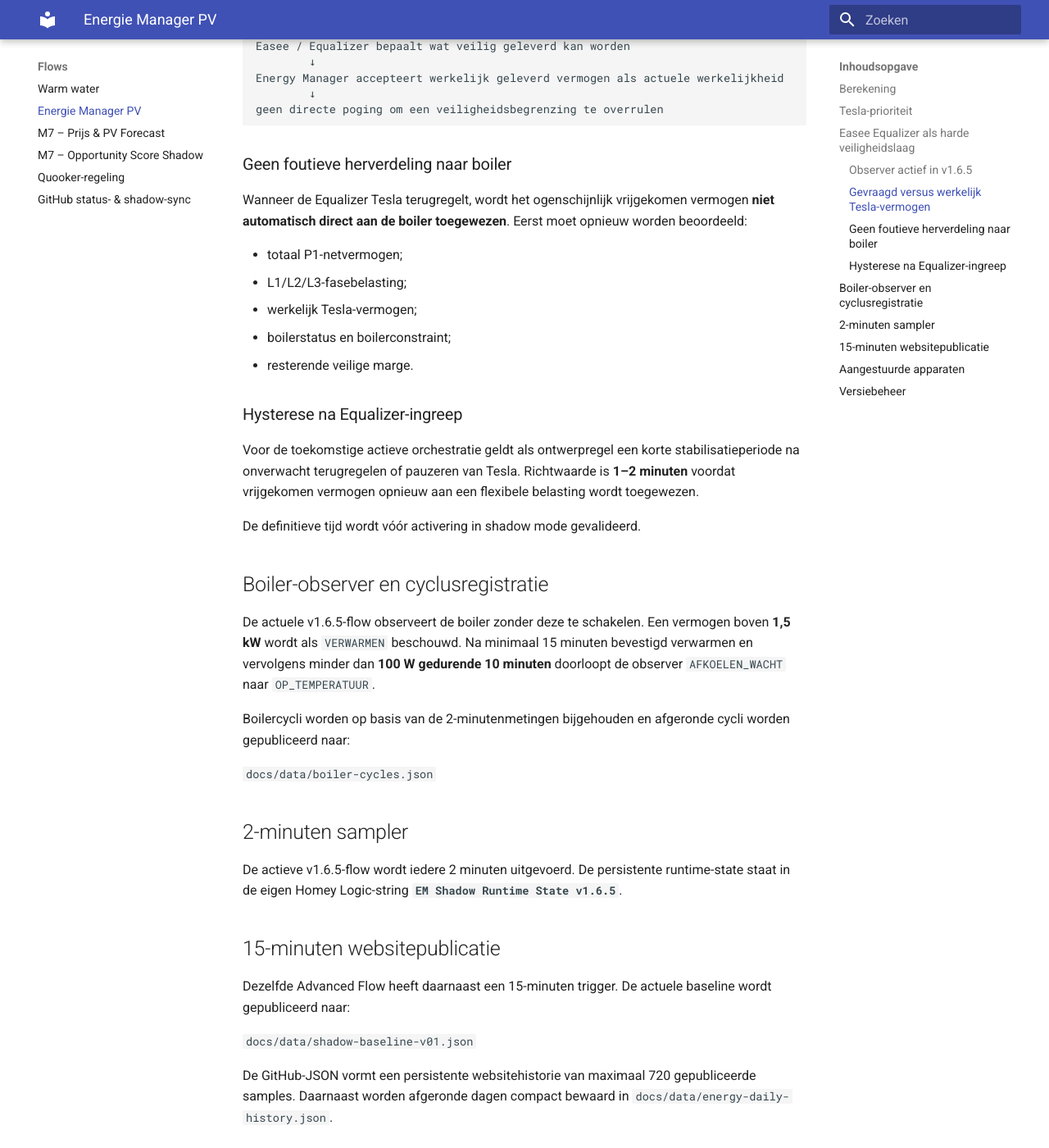
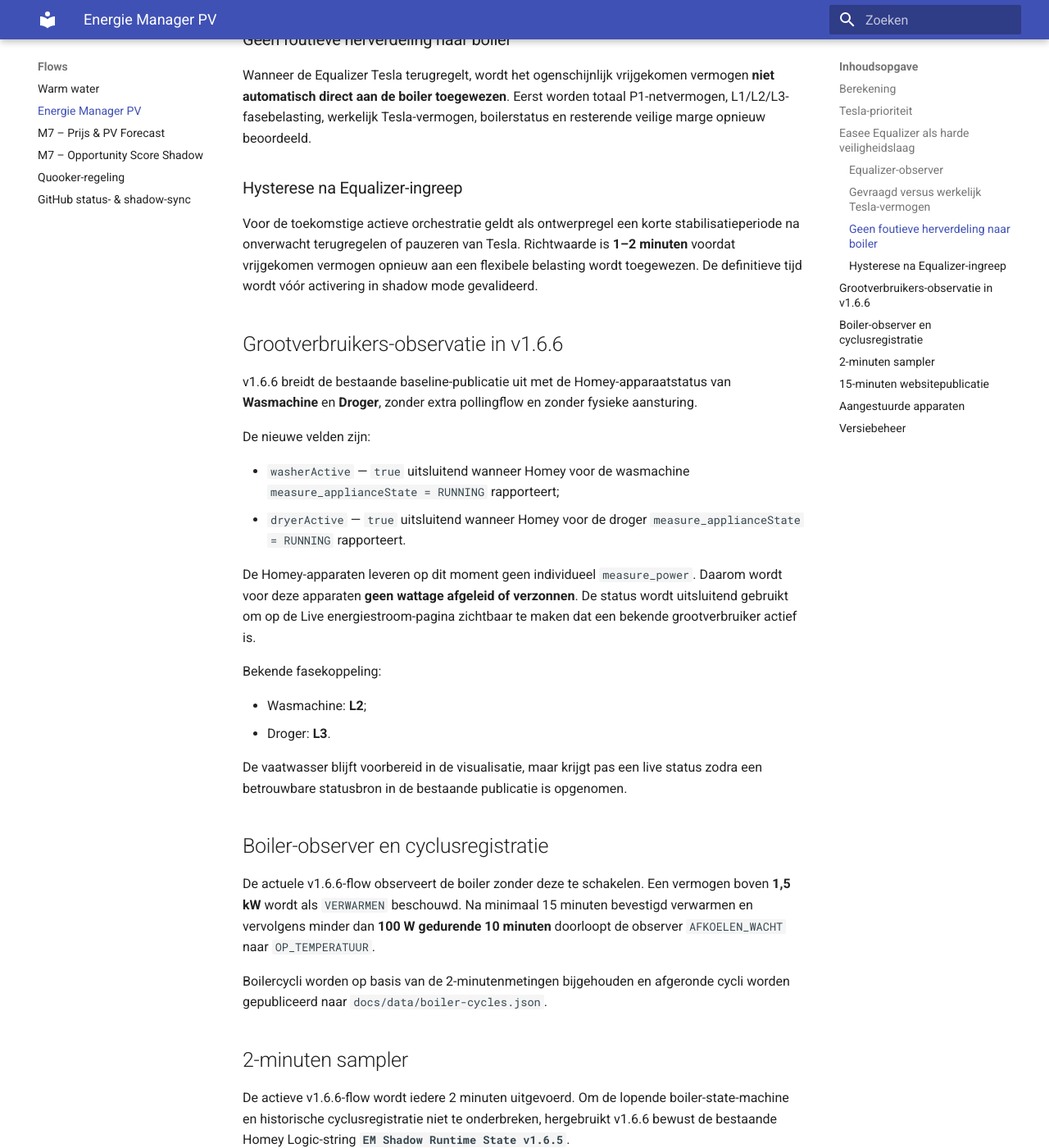
Before and after one commit to OnsKasteeltje/homey-energy-manual, an MkDocs documentation site: the page built from docs/energie-manager.md, in a window 1280 px wide and 1400 px high, scrolled down 2891 px. Shown: the whole window at 82% size. Built offline with MkDocs 1.6.1 and Material for MkDocs 9.7.7, drawn with Linux system fonts in a browser that asks for light colours; some of the changed text lies outside the part shown.

Commit message:
docs: update Energy Manager to v1.6.6

```diff
--- a/docs/energie-manager.md
+++ b/docs/energie-manager.md
@@ -2,10 +2,10 @@
 
 **Modus:** Shadow / read-only
 **Homey-status:** 🟢 Actief
-**Actieve flow:** `Energie Manager PV - Shadow Mode v1.6.5`
-**Voorgaande flow:** `Energie Manager PV - Shadow Mode v1.6.4` — 🔴 Inactief
+**Actieve flow:** `Energie Manager PV - Shadow Mode v1.6.6`
+**Voorgaande flow:** `Energie Manager PV - Shadow Mode v1.6.5` — 🔴 Inactief
 
-De actuele v1.6.5-flow is in Homey ingeschakeld. De flow werkt volledig in shadow/read-only-modus en stuurt geen Tesla, laadpaal of boiler aan. Hij observeert en berekent de gewenste energiesturing, houdt de boilerstatus en boilercycli bij, observeert de Easee/Equalizer-context en publiceert meetdata naar GitHub.
+De actuele v1.6.6-flow is in Homey ingeschakeld. De flow werkt volledig in shadow/read-only-modus en stuurt geen Tesla, laadpaal, boiler, wasmachine of droger aan. Hij observeert en berekent de gewenste energiesturing, houdt de boilerstatus en boilercycli bij, observeert de Easee/Equalizer-context en publiceert meetdata naar GitHub.
 
 ## Berekening
 
@@ -47,9 +47,9 @@
 
 Wanneer bijvoorbeeld tijdens Tesla-laden een oven of andere grote belasting wordt ingeschakeld, mag de Equalizer de Tesla-laadstroom zelfstandig verlagen of het laden pauzeren om overbelasting te voorkomen.
 
-### Observer actief in v1.6.5
+### Equalizer-observer
 
-v1.6.5 voegt deze observatie daadwerkelijk toe zonder de laadpaal aan te sturen. Iedere run registreert aanvullend:
+De observer registreert iedere run:
 
 - totaal P1-vermogen;
 - **P1 L1, L2 en L3 afzonderlijk**;
@@ -68,16 +68,13 @@
 | `LIMITED` | Tesla laadt werkelijk, ≥6 A target is zichtbaar en minder dan 82% van het daarbij horende 3-fase vermogen wordt geleverd |
 | `PAUSED_OR_BLOCKED` | ≥6 A target zichtbaar, maar de laadstatus is gepauzeerd; dit wordt **niet automatisch** aan de Equalizer toegeschreven |
 
-De eerste v1.6.5-run is technisch geslaagd. Daarbij werden onder andere **L1/L2/L3**, Easee-target en werkelijk Tesla-vermogen gepubliceerd. De Tesla stond op dat moment `plugged_in_paused`, zodat terecht `PAUSED_OR_BLOCKED` is geregistreerd. Een echte `LIMITED`-situatie moet nog worden gevalideerd tijdens een laadsessie waarin de Equalizer aantoonbaar terugregelt.
+Een echte `LIMITED`-situatie moet nog worden gevalideerd tijdens een laadsessie waarin de Equalizer aantoonbaar terugregelt.
 
 ### Gevraagd versus werkelijk Tesla-vermogen
 
-De Energy Manager maakt hiermee expliciet onderscheid tussen:
+De Energy Manager maakt expliciet onderscheid tussen **gevraagde laadstroom / doelvermogen** en **werkelijke laadstroom / werkelijk vermogen** dat Easee na load balancing daadwerkelijk levert.
 
-- **gevraagde laadstroom / doelvermogen**;
-- **werkelijke laadstroom / werkelijk vermogen** dat Easee na load balancing daadwerkelijk levert.
-
-De nieuwe Flow-tags zijn:
+De Flow-tags zijn:
 
 - `EM Shadow Tesla gevraagd A`;
 - `EM Shadow Tesla werkelijk A est`;
@@ -99,44 +96,50 @@
 
 ### Geen foutieve herverdeling naar boiler
 
-Wanneer de Equalizer Tesla terugregelt, wordt het ogenschijnlijk vrijgekomen vermogen **niet automatisch direct aan de boiler toegewezen**. Eerst moet opnieuw worden beoordeeld:
-
-- totaal P1-netvermogen;
-- L1/L2/L3-fasebelasting;
-- werkelijk Tesla-vermogen;
-- boilerstatus en boilerconstraint;
-- resterende veilige marge.
+Wanneer de Equalizer Tesla terugregelt, wordt het ogenschijnlijk vrijgekomen vermogen **niet automatisch direct aan de boiler toegewezen**. Eerst worden totaal P1-netvermogen, L1/L2/L3-fasebelasting, werkelijk Tesla-vermogen, boilerstatus en resterende veilige marge opnieuw beoordeeld.
 
 ### Hysterese na Equalizer-ingreep
 
-Voor de toekomstige actieve orchestratie geldt als ontwerpregel een korte stabilisatieperiode na onverwacht terugregelen of pauzeren van Tesla. Richtwaarde is **1–2 minuten** voordat vrijgekomen vermogen opnieuw aan een flexibele belasting wordt toegewezen.
+Voor de toekomstige actieve orchestratie geldt als ontwerpregel een korte stabilisatieperiode na onverwacht terugregelen of pauzeren van Tesla. Richtwaarde is **1–2 minuten** voordat vrijgekomen vermogen opnieuw aan een flexibele belasting wordt toegewezen. De definitieve tijd wordt vóór activering in shadow mode gevalideerd.
 
-De definitieve tijd wordt vóór activering in shadow mode gevalideerd.
+## Grootverbruikers-observatie in v1.6.6
+
+v1.6.6 breidt de bestaande baseline-publicatie uit met de Homey-apparaatstatus van **Wasmachine** en **Droger**, zonder extra pollingflow en zonder fysieke aansturing.
+
+De nieuwe velden zijn:
+
+- `washerActive` — `true` uitsluitend wanneer Homey voor de wasmachine `measure_applianceState = RUNNING` rapporteert;
+- `dryerActive` — `true` uitsluitend wanneer Homey voor de droger `measure_applianceState = RUNNING` rapporteert.
+
+De Homey-apparaten leveren op dit moment geen individueel `measure_power`. Daarom wordt voor deze apparaten **geen wattage afgeleid of verzonnen**. De status wordt uitsluitend gebruikt om op de Live energiestroom-pagina zichtbaar te maken dat een bekende grootverbruiker actief is.
+
+Bekende fasekoppeling:
+
+- Wasmachine: **L2**;
+- Droger: **L3**.
+
+De vaatwasser blijft voorbereid in de visualisatie, maar krijgt pas een live status zodra een betrouwbare statusbron in de bestaande publicatie is opgenomen.
 
 ## Boiler-observer en cyclusregistratie
 
-De actuele v1.6.5-flow observeert de boiler zonder deze te schakelen. Een vermogen boven **1,5 kW** wordt als `VERWARMEN` beschouwd. Na minimaal 15 minuten bevestigd verwarmen en vervolgens minder dan **100 W gedurende 10 minuten** doorloopt de observer `AFKOELEN_WACHT` naar `OP_TEMPERATUUR`.
+De actuele v1.6.6-flow observeert de boiler zonder deze te schakelen. Een vermogen boven **1,5 kW** wordt als `VERWARMEN` beschouwd. Na minimaal 15 minuten bevestigd verwarmen en vervolgens minder dan **100 W gedurende 10 minuten** doorloopt de observer `AFKOELEN_WACHT` naar `OP_TEMPERATUUR`.
 
-Boilercycli worden op basis van de 2-minutenmetingen bijgehouden en afgeronde cycli worden gepubliceerd naar:
-
-`docs/data/boiler-cycles.json`
+Boilercycli worden op basis van de 2-minutenmetingen bijgehouden en afgeronde cycli worden gepubliceerd naar `docs/data/boiler-cycles.json`.
 
 ## 2-minuten sampler
 
-De actieve v1.6.5-flow wordt iedere 2 minuten uitgevoerd. De persistente runtime-state staat in de eigen Homey Logic-string **`EM Shadow Runtime State v1.6.5`**.
+De actieve v1.6.6-flow wordt iedere 2 minuten uitgevoerd. Om de lopende boiler-state-machine en historische cyclusregistratie niet te onderbreken, hergebruikt v1.6.6 bewust de bestaande Homey Logic-string **`EM Shadow Runtime State v1.6.5`**.
 
 ## 15-minuten websitepublicatie
 
-Dezelfde Advanced Flow heeft daarnaast een 15-minuten trigger. De actuele baseline wordt gepubliceerd naar:
-
-`docs/data/shadow-baseline-v01.json`
+Dezelfde Advanced Flow heeft daarnaast een 15-minuten trigger. De actuele baseline wordt gepubliceerd naar `docs/data/shadow-baseline-v01.json`.
 
 De GitHub-JSON vormt een persistente websitehistorie van maximaal 720 gepubliceerde samples. Daarnaast worden afgeronde dagen compact bewaard in `docs/data/energy-daily-history.json`.
 
 ## Aangestuurde apparaten
 
-**Geen.** v1.6.5 is volledig read-only/shadow. De flow observeert en registreert, maar voert geen fysieke schakelingen uit. De Easee Equalizer blijft autonoom de harde load-balancing-/veiligheidslaag.
+**Geen.** v1.6.6 is volledig read-only/shadow. De flow observeert en registreert, maar voert geen fysieke schakelingen uit. De Easee Equalizer blijft autonoom de harde load-balancing-/veiligheidslaag.
 
 ## Versiebeheer
 
-`Energie Manager PV - Shadow Mode v1.6.4` is uitgeschakeld. De actuele operationele shadow-versie is `Energie Manager PV - Shadow Mode v1.6.5`. Daarmee is binnen deze flowfamilie maximaal één versie actief.
+`Energie Manager PV - Shadow Mode v1.6.5` is uitgeschakeld. De actuele operationele shadow-versie is `Energie Manager PV - Shadow Mode v1.6.6`. Daarmee is binnen deze flowfamilie maximaal één versie actief.
```
Also changed, not shown: other parts of docs/energie-manager.md (+1 -1 lines).
